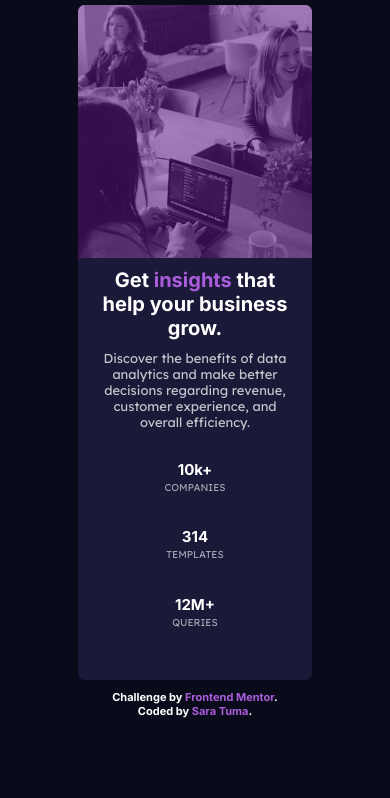
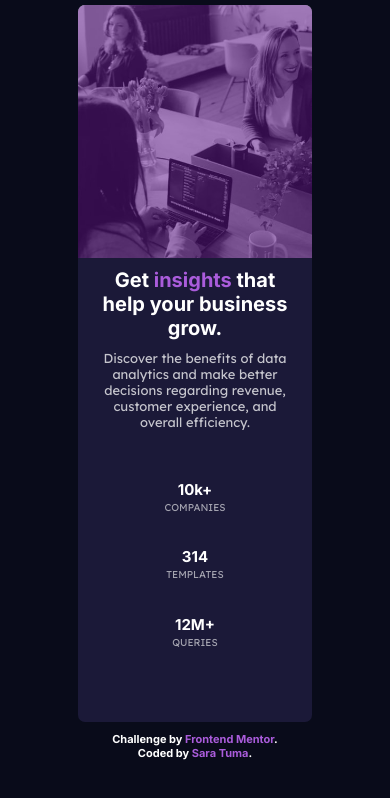
Before and after one commit to SaraTuma/Card-Component, a plain HTML site: page index.html in a window 390 px wide. Drawn offline with Linux system fonts and the light colour scheme.

Commit message:
finish responsive screens 3

```diff
--- a/style.css
+++ b/style.css
@@ -119,7 +119,7 @@ body{
 @media (min-width: 320px){
 
     .main-style{
-        height: 92vh;
+        height: 95vh;
     }
     .main-title{
 
@@ -132,7 +132,7 @@ body{
     }
     .div-text{
         height: 22vh;
-        margin-top: 15px;
+        margin-top: 25px;
     }
     .div-text-item h1{
         font-size: 15px;
@@ -147,14 +147,14 @@ body{
 @media (min-width: 375px){
 
     .main-style{
-        height: 80vh;
+        height: 85vh;
     }
     .paragraph{
         height: 13vh;
     }
     .div-text{
         height: 20vh;
-        margin-top: 0px;
+        margin-top: 20px;
     }
 
 }
```
